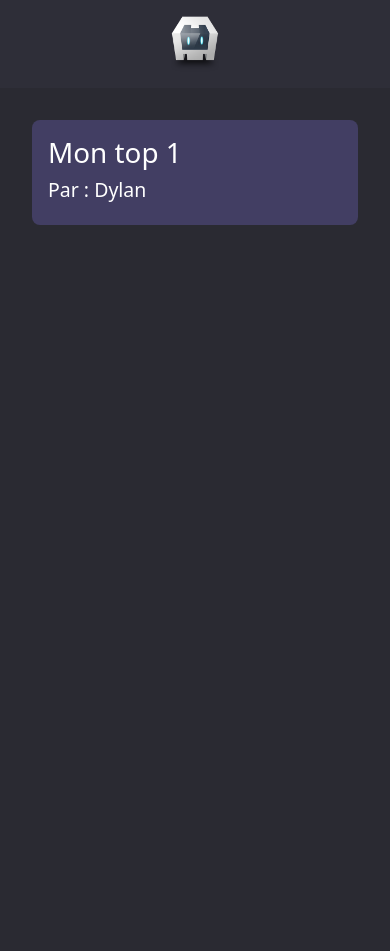
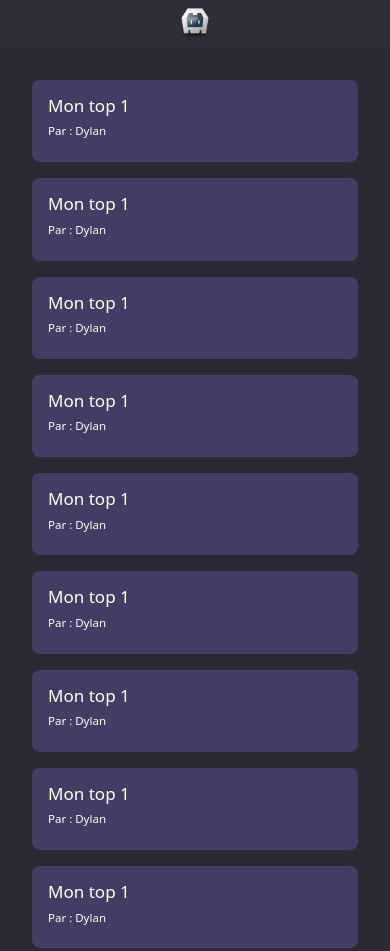
Before and after one commit to hochdyl/TipTop, a website: page www/index.html in a window 390 px wide. Shown: the top 951 px of the page. Before the commit the page ends 844 px from the top, so only its background shows below. Drawn offline with Linux system fonts and the light colour scheme; some packages are replaced by stand-ins of ours.

Commit message:
Update first page css

```diff
--- a/www/css/style.scss
+++ b/www/css/style.scss
@@ -3,31 +3,49 @@
 
 body { background-color: $bgd-color !important; }
 
+h1 { font-size: calc(0.7rem + 1.5vw) !important; }
+
 header {
     color: #FFFFFF;
-    padding: 1em;
+    padding: 0.5em 1em;
     background-color: $fst-color;
     display: flex;
     justify-content: center;
+    position: fixed;
+    width: 100%;
+    height: 3em;
     @include sm { justify-content: start; }
 
-    img { width: 3em; }
-
-    h1 {
+    h4 {
         display: none;
-        @include sm { display: inline-block; }
+        @include sm { display: inline-block; padding-left: 0.5em; }
     }
 }
 
 main {
-    padding: 2em;
+    padding: 5em 2em 2em 2em;
+    @include sm { padding: 6em 3em 3em 3em; }
+    @include md { padding: 7em 5em 4em 5em; }
+    @include lg { padding: 7em 10em 4em 10em; }
+    @include xl {
+        display: flex;
+        flex-flow: row wrap;
+        padding: 7em 10em 4em 10em;
+    }
 
     article {
         padding: 1em;
         background-color: $scd-color;
         border-radius: 0.5em;
         color: #FFFFFF;
+        margin-bottom: 1em;
+        &:last-child { margin-bottom: 0;}
+        @include xl {
+            width: calc(50% - 1em);
+            margin-right: 1em;
+            &:last-child, &:nth-last-child(2) { margin-bottom: 0; }
+        }
 
-        h2 { font-size: calc(1rem + .9vw) !important; }
+        h2 { font-size: calc(0.5rem + .9vw) !important; }
     }
 }
--- a/www/index.html
+++ b/www/index.html
@@ -19,26 +19,67 @@
 -->
 <html lang="fr">
     <head>
-        <meta charset="utf-8">
         <!--
         <meta http-equiv="Content-Security-Policy" content="default-src 'self' data: gap: https://ssl.gstatic.com 'unsafe-eval'; style-src 'self' 'unsafe-inline'; media-src *; img-src 'self' data: content:;">
         -->
         <link rel="manifest" href="manifest.json">
+
+        <meta charset="utf-8">
         <meta name="format-detection" content="telephone=no">
         <meta name="msapplication-tap-highlight" content="no">
         <meta name="viewport" content="initial-scale=1, width=device-width, viewport-fit=cover">
         <meta name="color-scheme" content="light dark">
+
         <link rel="stylesheet" type="text/css" href="css/style.css">
         <link rel="stylesheet" type="text/css" href="lib/bootstrap-5.1.3/css/bootstrap.min.css">
         <script type="text/javascript" src="lib/bootstrap-5.1.3/js/bootstrap.bundle.min.js"></script>
-        <title>Hello World</title>
+
+        <script type="text/javascript" src="js/load-sw.js"></script>
+
+        <title>TipTop</title>
     </head>
     <body>
         <header>
             <img src="img/logo.png">
-            <h1>TipTop</h1>
+            <h4>TipTop</h4>
         </header>
-        <main>
+        <main class="test">
+            <article>
+                <h1>Mon top 1</h1>
+                <h2>Par : Dylan</h2>
+            </article>
+            <article>
+                <h1>Mon top 1</h1>
+                <h2>Par : Dylan</h2>
+            </article>
+            <article>
+                <h1>Mon top 1</h1>
+                <h2>Par : Dylan</h2>
+            </article>
+            <article>
+                <h1>Mon top 1</h1>
+                <h2>Par : Dylan</h2>
+            </article>
+            <article>
+                <h1>Mon top 1</h1>
+                <h2>Par : Dylan</h2>
+            </article>
+            <article>
+                <h1>Mon top 1</h1>
+                <h2>Par : Dylan</h2>
+            </article>
+            <article>
+                <h1>Mon top 1</h1>
+                <h2>Par : Dylan</h2>
+            </article>
+            <article>
+                <h1>Mon top 1</h1>
+                <h2>Par : Dylan</h2>
+            </article>
+            <article>
+                <h1>Mon top 1</h1>
+                <h2>Par : Dylan</h2>
+            </article>
             <article>
                 <h1>Mon top 1</h1>
                 <h2>Par : Dylan</h2>
@@ -47,6 +88,6 @@
 
         <script type="text/javascript" src="cordova.js"></script>
         <script type="text/javascript" src="js/index.js"></script>
-        <script type="text/javascript" src="js/native.js"></script>
+        <script type="text/javascript" src="js/main.js"></script>
     </body>
 </html>
--- /dev/null
+++ b/www/js/load-sw.js
@@ -0,0 +1,5 @@
+if (!"cordova" in window && "serviceWorker" in navigator) {
+  navigator.serviceWorker
+    .register("sw.js", { scope: "./" })
+    .then(function (reg) {});
+}
```
Also changed, not shown: www/offline.html (+14 -5 lines), www/css/style.css, 1 other file.
